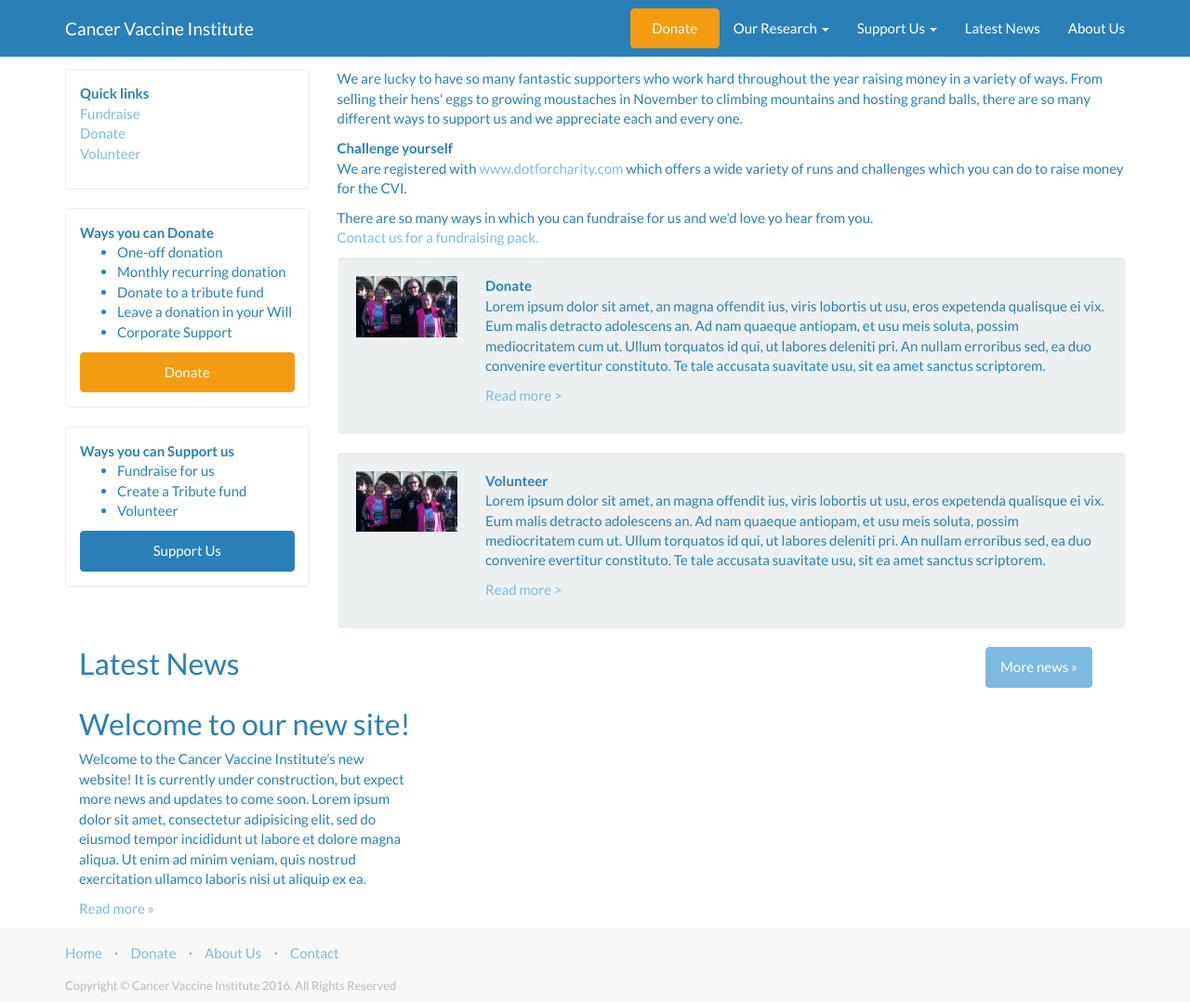
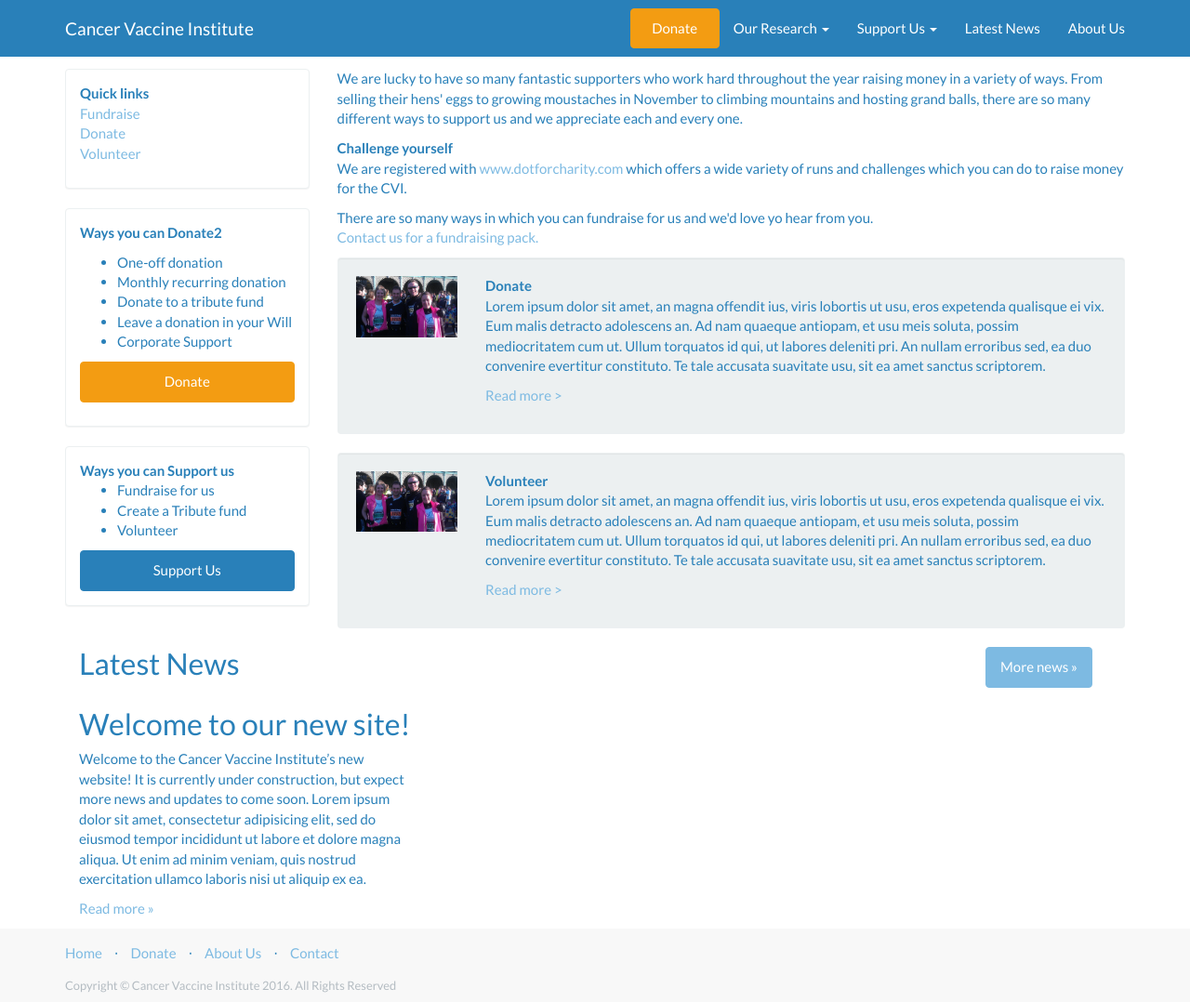
Before and after one commit to CancerVaccine/cancervaccine.github.io, a Jekyll site: the page built from support-us/fundraise/index.html, in a window 1280 px wide and 1078 px high. Shown: the whole window at 93% size. Built offline with Jekyll 4.4.1, drawn with Linux system fonts in a browser that asks for light colours; nearby versions of some CDN libraries.

Commit message:
Updated '/_includes/ways-to-donate.html' via CloudCannon

```diff
--- a/_includes/ways-to-donate.html
+++ b/_includes/ways-to-donate.html
@@ -1,13 +1,3 @@
 <div class="panel panel-default">
-  <div class="panel-body editable">
-    <strong>Ways you can Donate</strong>
-      <ul>
-        <li>One-off donation</li>
-        <li>Monthly recurring donation</li>
-        <li>Donate to a tribute fund</li>
-        <li>Leave a donation in your Will</li>
-        <li>Corporate Support</li>
-    </ul>
-    <a class="btn btn-warning btn-block hvr-buzz-out" href="/support-us/donate">Donate</a>
-  </div>
+  <div class="panel-body editable"><p><strong>Ways you can Donate2</strong></p><ul><li>One-off donation</li><li>Monthly recurring donation</li><li>Donate to a tribute fund</li><li>Leave a donation in your Will</li><li>Corporate Support</li></ul><p><a class="btn btn-warning btn-block hvr-buzz-out" href="/support-us/donate">Donate</a></p></div>
 </div>
```
